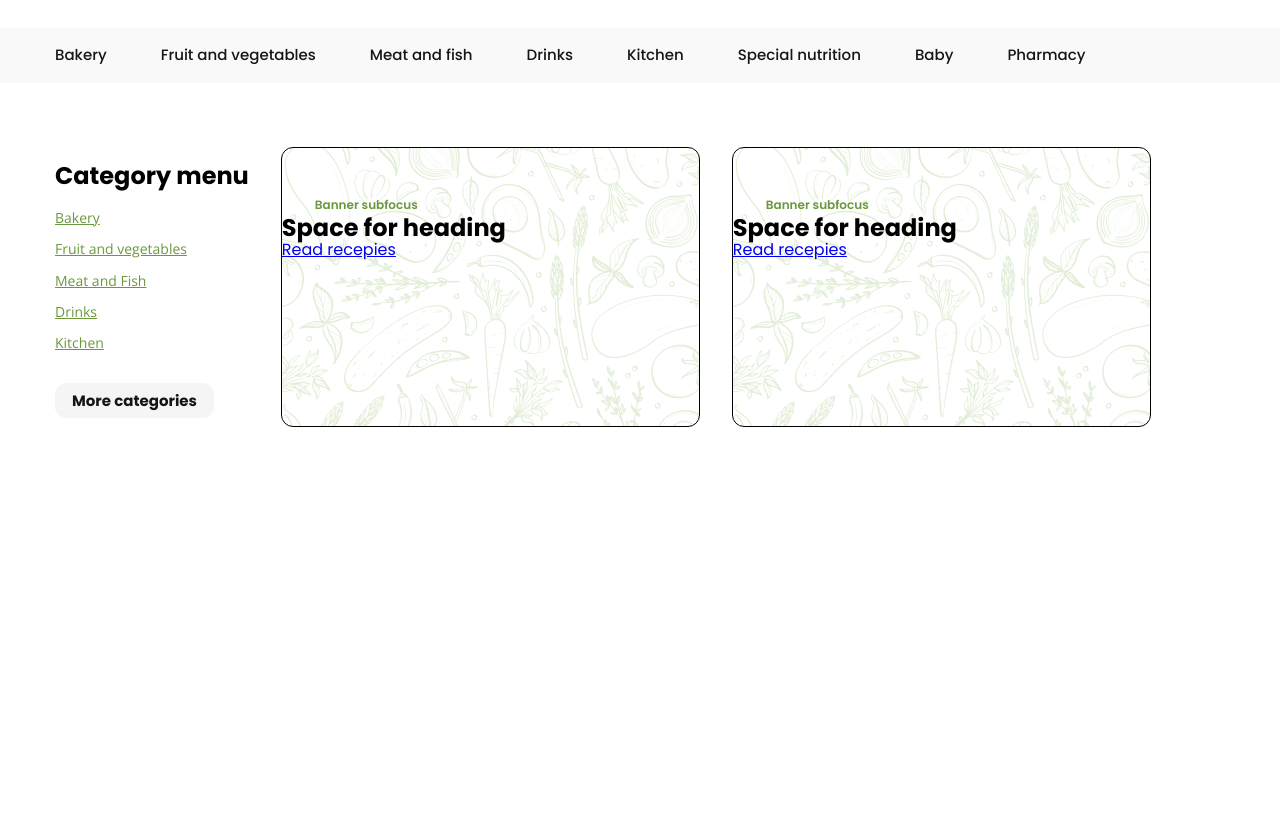
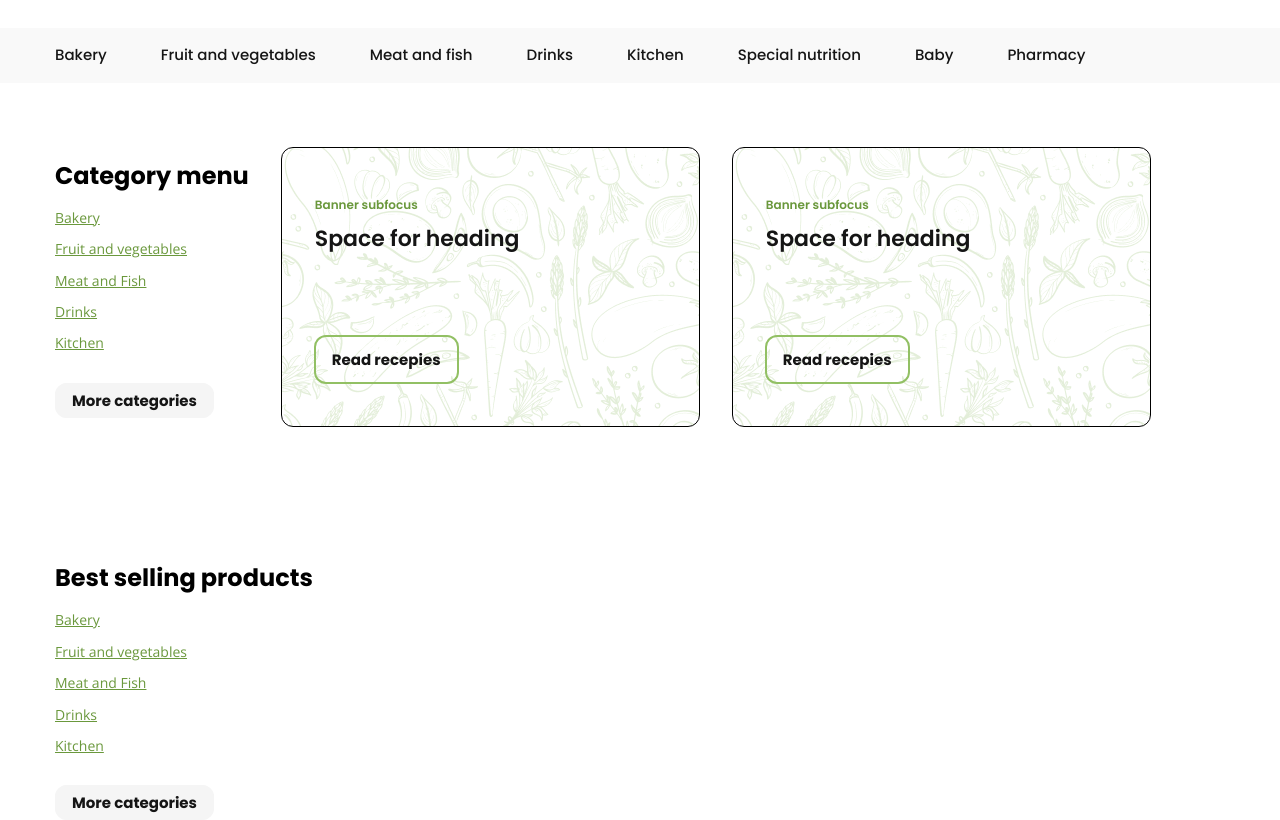
Before and after one commit to Mutalibovv123/4-oy-1-dars-Team, a plain HTML site: page index.html in a window 1280 px wide. Shown: the part 169-989 px from the top of the page. Before the commit the page ends 800 px from the top, so only its background shows below. Drawn offline with Linux system fonts and the light colour scheme.

Commit message:
i added best selling products part

```diff
--- a/index.html
+++ b/index.html
@@ -99,6 +99,26 @@
             </div>
         </div>
     </div>
+    <!-- Best selling products -->
+     <br> <br> <br><br>
+     <div class="best-selling">
+        <div class="container best-selling-container">
+            <div class="best-selling-left">
+                <h2>Best selling products</h2>
+                <br>
+                <ul class="category-list">
+                    <li class="category-item"><a href="#">Bakery</a></li>
+                    <li class="category-item"><a href="#">Fruit and vegetables</a></li>
+                    <li class="category-item"><a href="#">Meat and Fish</a></li>
+                    <li class="category-item"><a href="#">Drinks</a></li>
+                    <li class="category-item"><a href="#">Kitchen</a></li>
+                </ul>
+                <br> <br>
+                <a href="#" class="more-categories">More categories</a>
+            </div>
+            <div class="best-selling-right"></div>
+        </div>
+     </div>
 
 
 
--- a/scss/style.scss
+++ b/scss/style.scss
@@ -181,6 +181,7 @@ padding-bottom: 6px;
 padding-left: 16px;
 background-color: #f5f5f5;
 text-decoration: none;
+margin-bottom: 64px;
 }
 .more-categories:hover { color: #6A983C;
 }
@@ -201,4 +202,45 @@ font-weight: 600;
 line-height: 18px;
 text-align: left;
 color:#6A983C;
+margin-bottom: 8px;
 }
+.card h2 {
+    //styleName: S3/Default;
+font-family: "Poppins";
+font-size: 22px;
+font-weight: 600;
+line-height: 33px;
+text-align: left;
+color: #151515;
+margin-left: 33px;
+margin-bottom: 94px;
+}
+.read {
+    //styleName: Button/Default;
+font-family: "Poppins";
+font-size: 15px;
+font-weight: 700;
+line-height: 22.5px;
+text-align: left;
+color: #151515;
+border: 2px solid #92C064;
+border-radius: 12px;
+padding-top: 12px;
+padding-right: 16px;
+padding-bottom: 12px;
+padding-left: 16px;
+margin-left: 32px;
+text-decoration: none;
+}
+.read:hover { color: coral;
+}
+// best-selling
+.best-selling {
+    margin-top: 64px;
+}
+.best-selling-container {
+    @extend.category-container;
+}
+.best-selling-left {
+
+}
```
Also changed, not shown: css/style.css, images/Image-light.png (added), images/percent-image.png (added), 1 other file.
